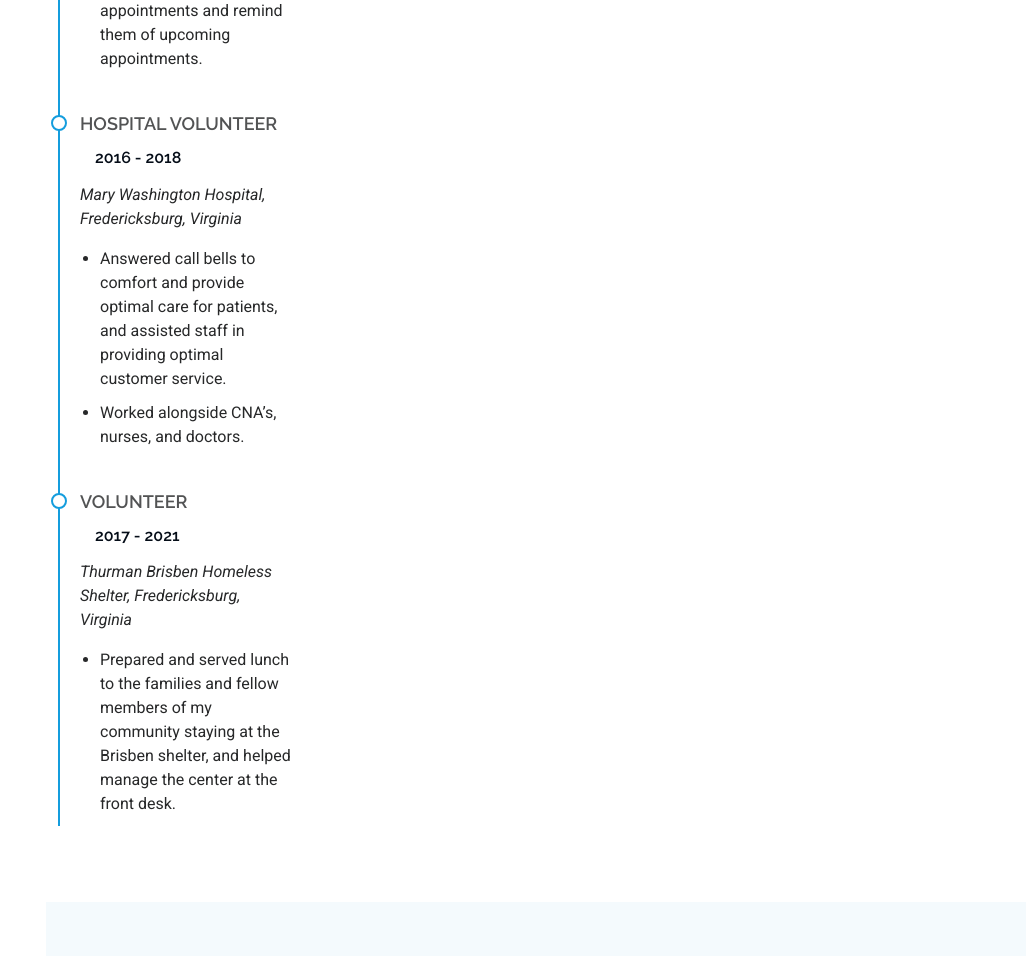
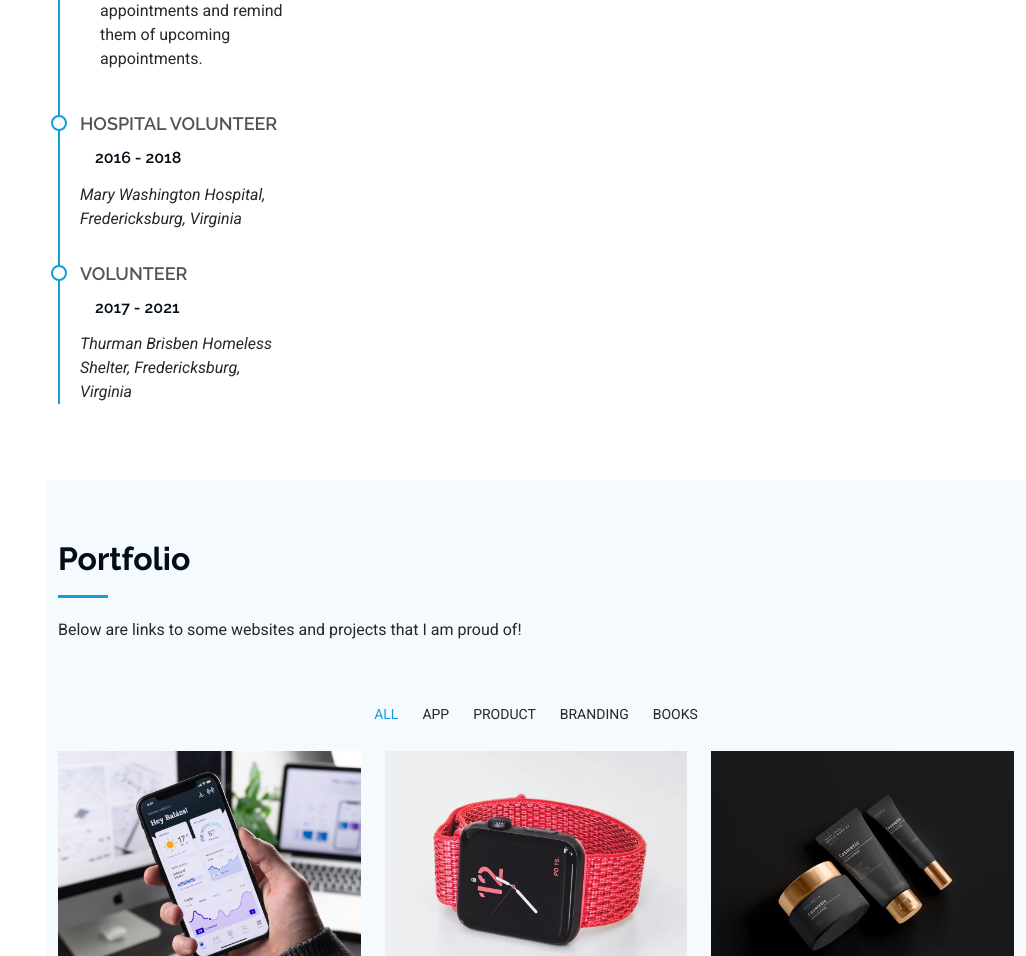
Before and after one commit to charbelmarche33/resume, a Flask app: page / in a window 1280 px wide. Shown: the part 5544-6500 px from the top of the page, without its empty margins (254-1280 px from the left). Run offline with Flask 3, Linux system fonts and the light colour scheme; some libraries are stand-ins or nearby versions.

Commit message:
Adjusted resume length

```diff
--- a/templates/index.html
+++ b/templates/index.html
@@ -423,23 +423,12 @@
                 <h4>Hospital Volunteer</h4>
                 <h5>2016 - 2018</h5>
                 <p><em>Mary Washington Hospital, Fredericksburg, Virginia</em></p>
-                <ul>
-                  <li>Answered call bells to comfort and provide optimal care for patients, and assisted staff in
-                    providing optimal customer service.</li>
-                  <li>Worked alongside CNA’s, nurses, and doctors. </li>
-                </ul>
               </div><!-- Edn Resume Item -->
 
               <div class="resume-item">
                 <h4>Volunteer</h4>
                 <h5>2017 - 2021</h5>
                 <p><em>Thurman Brisben Homeless Shelter, Fredericksburg, Virginia</em></p>
-                <ul>
-                  <li>Prepared and served lunch to the families and fellow members of my community staying at the
-                    Brisben
-                    shelter, and helped manage the center at the front desk.
-                  </li>
-                </ul>
               </div><!-- Edn Resume Item -->
             </div>
 
```
